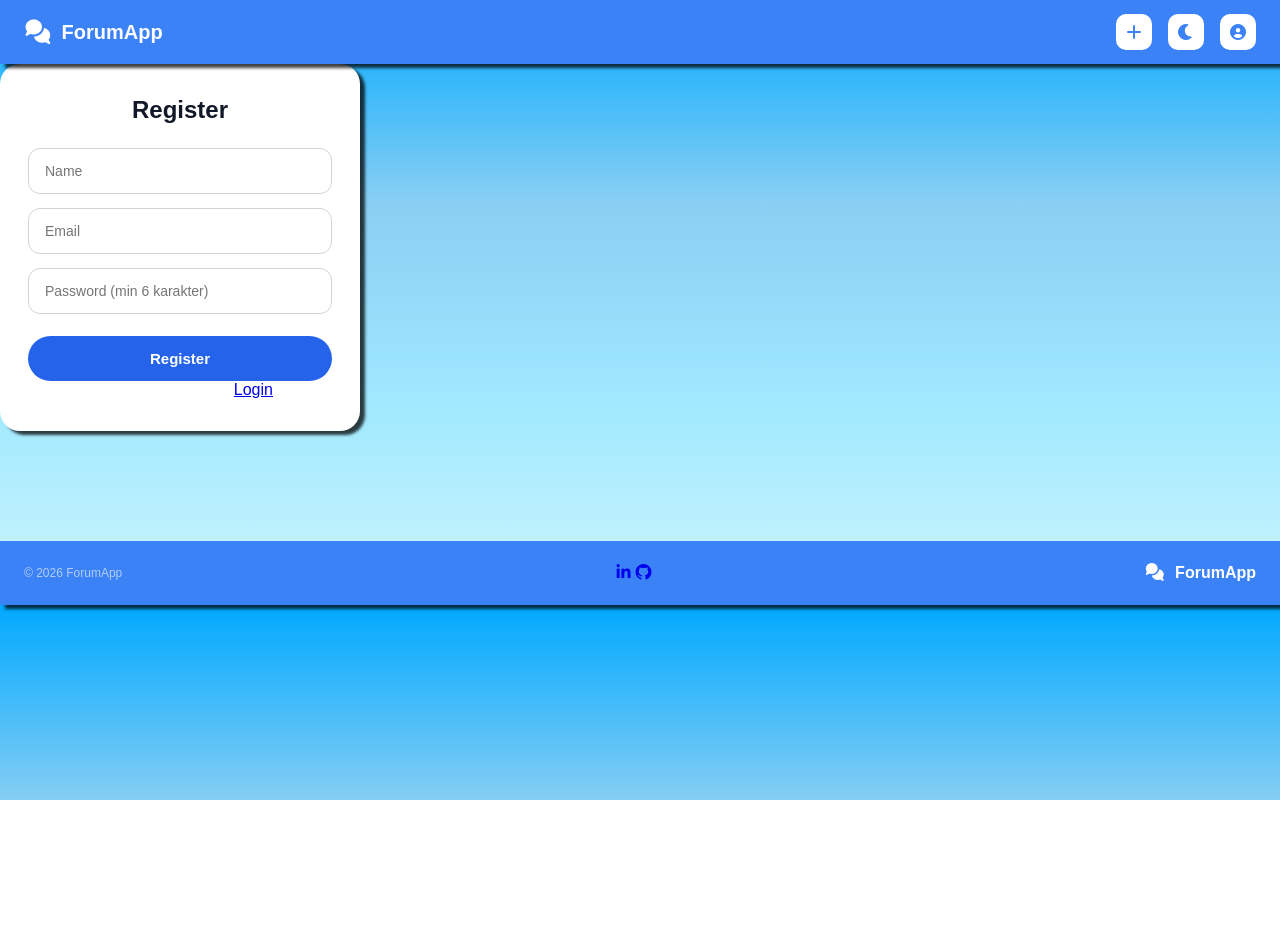
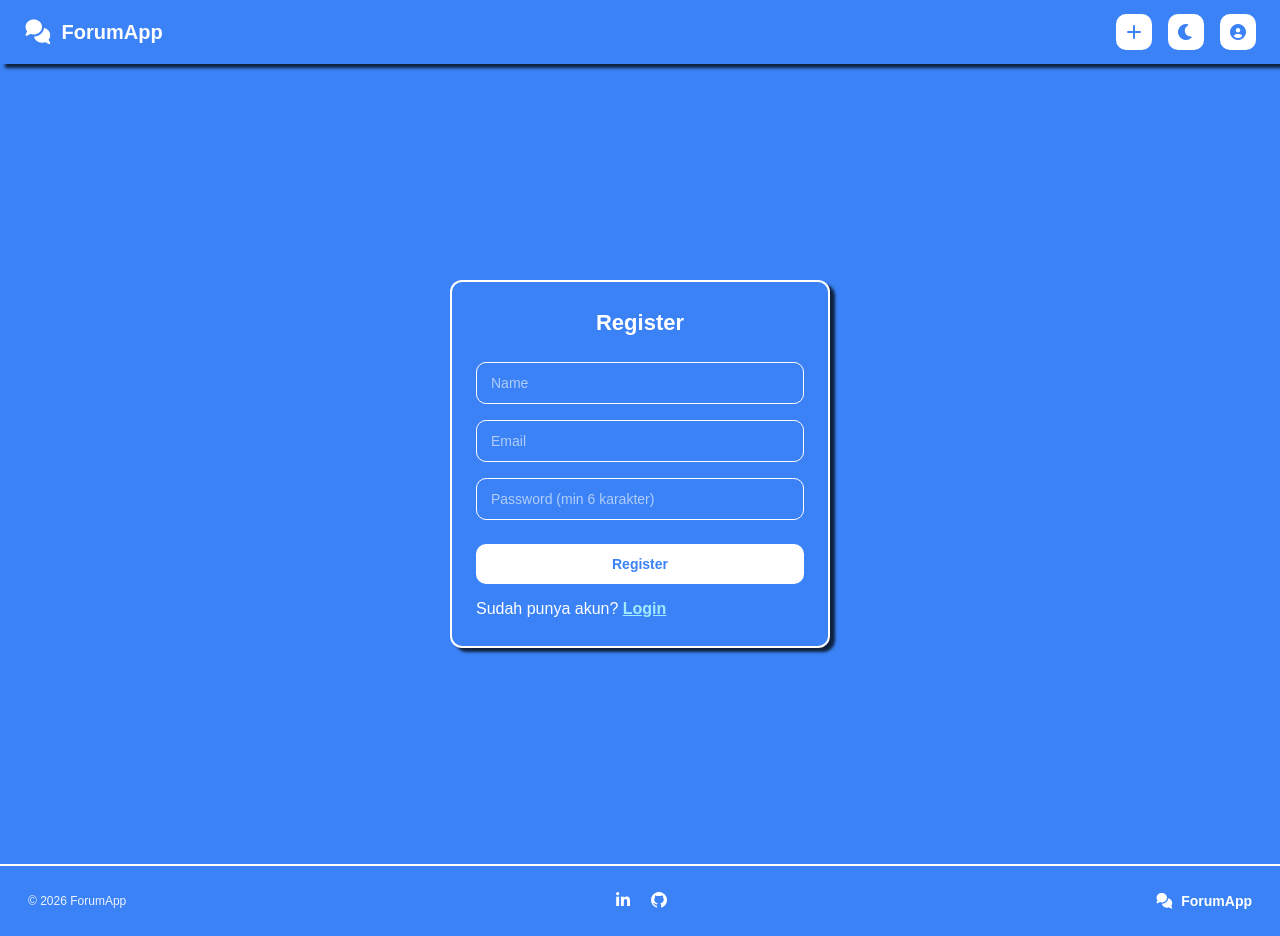
Before and after one commit to FahmiMoch/forum-app, a React (Create React App) app: page /register in a window 1280 px wide. Before the commit the page ends 800 px from the top, so only its background shows below. Built offline with nearby package versions, Linux system fonts and the light colour scheme.

Commit message:
Benerin Components Agar Kode Modular

```diff
--- /dev/null
+++ b/src/components/auth/RequireLoginModal.jsx
@@ -0,0 +1,35 @@
+import React from "react";
+import { useNavigate, useLocation } from "react-router-dom";
+
+export default function RequireLoginModal({ open, onClose }) {
+  const navigate = useNavigate();
+  const location = useLocation();
+
+  if (!open) return null;
+
+  const handleLogin = () => {
+    onClose();
+    navigate("/login", {
+      state: { from: location },
+    });
+  };
+
+  return (
+    <div className="login-modal-backdrop">
+      <div className="login-modal">
+        <h3>Akses dibatasi</h3>
+        <p>Kamu harus login untuk melakukan aksi ini.</p>
+
+        <div className="login-modal-actions">
+          <button className="btn-secondary" onClick={onClose}>
+            Batal
+          </button>
+
+          <button className="btn-primary" onClick={handleLogin}>
+            Login
+          </button>
+        </div>
+      </div>
+    </div>
+  );
+}
--- a/src/components/thread/ThreadBody.jsx
+++ b/src/components/thread/ThreadBody.jsx
@@ -10,7 +10,7 @@ export default function ThreadBody({
   return (
     <>
       <div
-        className="thread-body"
+        className="thread-body-detail"
         dangerouslySetInnerHTML={{
           __html: threadDetail.body,
         }}
--- a/src/components/thread/ThreadHeader.jsx
+++ b/src/components/thread/ThreadHeader.jsx
@@ -18,15 +18,15 @@ function Avatar({ user }) {
 export default function ThreadHeader({ threadDetail, isOwner, onDelete }) {
   return (
     <div className="thread-header-detail">
-      <div className="thread-main">
-        <div className="thread-owner">
-          <div className="avatar">
+      <div className="thread-main-detail">
+        <div className="thread-owner-detail">
+          <div className="avatar-detail">
             <Avatar user={threadDetail.owner} />
           </div>
 
           <div>
             <h2>{threadDetail.title}</h2>
-            <div className="thread-meta">
+            <div className="thread-meta-detail">
               <span>
                 by <strong>{threadDetail.owner?.name}</strong>
               </span>
--- a/src/features/hooks/auth/useAuthGuard.js
+++ b/src/features/hooks/auth/useAuthGuard.js
@@ -1,22 +1,25 @@
-import { useCallback } from "react";
-import { useNavigate, useLocation } from "react-router-dom";
+import { useState } from "react";
 import { useSelector } from "react-redux";
+import RequireLoginModal from "../../../components/auth/RequireLoginModal";
 
 export default function useAuthGuard() {
-  const navigate = useNavigate();
-  const location = useLocation();
   const { token } = useSelector((state) => state.auth);
+  const [showLoginModal, setShowLoginModal] = useState(false);
 
-  const requireLogin = useCallback(() => {
-    alert("Login dulu ya 🙂");
-    navigate("/login", {
-      replace: true,
-      state: { from: location },
-    });
-  }, [navigate, location]);
+  const requireLogin = () => {
+    setShowLoginModal(true);
+  };
+
+  const loginModal = (
+    <RequireLoginModal
+      open={showLoginModal}
+      onClose={() => setShowLoginModal(false)}
+    />
+  );
 
   return {
     token,
     requireLogin,
+    loginModal,
   };
 }
--- a/src/pages/LoginPage.jsx
+++ b/src/pages/LoginPage.jsx
@@ -1,4 +1,4 @@
-import AuthForm from "../components/login/AuthForm";
+import AuthForm from "../components/auth/AuthForm";
 import useLogin from "../features/hooks/auth/useLogin";
 
 export default function LoginPage() {
--- a/src/pages/RegisterPage.jsx
+++ b/src/pages/RegisterPage.jsx
@@ -1,5 +1,5 @@
 import { Link } from "react-router-dom";
-import AuthForm from "../components/login/AuthForm";
+import AuthForm from "../components/auth/AuthForm";
 import useRegister from "../features/hooks/auth/useRegister";
 
 export default function RegisterPage() {
--- a/src/pages/ThreadDetailPage.jsx
+++ b/src/pages/ThreadDetailPage.jsx
@@ -15,7 +15,8 @@ export default function ThreadDetailPage() {
   const { threadDetail, loading, error } =
     useThreadDetailData(threadId);
 
-  const { token, requireLogin } = useAuthGuard();
+  // ⬇️ AMBIL loginModal JUGA
+  const { token, requireLogin, loginModal } = useAuthGuard();
 
   const {
     isOwner,
@@ -35,6 +36,10 @@ export default function ThreadDetailPage() {
   if (!threadDetail) return null;
 
   return (
+    <>
+      {/* ⬅️ WAJIB RENDER MODAL DI SINI */}
+      {loginModal}
+
       <ThreadDetailContent
         threadDetail={threadDetail}
         threadId={threadId}
@@ -47,5 +52,6 @@ export default function ThreadDetailPage() {
         onAddComment={handleAddComment}
         onRequireLogin={requireLogin}
       />
+    </>
   );
 }
--- a/src/styles/index.css
+++ b/src/styles/index.css
@@ -1,3 +1,4 @@
 @import "./base.css";
 @import "./layout.css";
 @import "./pages.css";
+@import "./responsive.css";
--- a/src/styles/pages.css
+++ b/src/styles/pages.css
@@ -80,104 +80,261 @@
   border-radius: 10px;
 }
 
-* Login Page dan Register Page */
+/* Login Page dan Register Page */
 .auth-container {
   min-height: 100vh;
   display: flex;
-  align-items: center;
-  justify-content: center;
-  background: var(--gradient-bottom);
-  padding: 24px;
+  align-items: center;     /* vertical center */
+  justify-content: center; /* horizontal center */
+  background: var(--accent);
+  padding: 20px;
 }
 
 .auth-form {
   width: 100%;
-  max-width: 360px;
-  background: var(--light);
-  padding: 32px 28px;
-  border-radius: 20px;
+  max-width: 380px;
+  background: var(--accent);
+  border: 2px solid var(--light);
+  border-radius: 12px;
+  padding: 28px 24px;
   box-shadow: var(--box-shadow-first);
-  text-align: center;
+  display: flex;
+  flex-direction: column;
+  gap: 16px;
 }
 
-.auth-title {
-  font-size: 24px;
-  font-weight: 800;
-  margin-bottom: 24px;
-  color: #111827;
+.auth-form h2 {
+  text-align: center;
+  color: var(--light);
+  font-size: 22px;
+  font-weight: 700;
+  margin-bottom: 10px;
 }
 
-.auth-input {
+.auth-form input {
   width: 100%;
-  padding: 14px 16px;
-  margin-bottom: 14px;
-  border-radius: 12px;
-  border: 1px solid #d1d5db;
+  padding: 12px 14px;
+  border-radius: 10px;
+  border: 1px solid var(--light);
+  background: transparent;
+  color: var(--light);
   font-size: 14px;
+}
+
+.auth-form input::placeholder {
+  color: rgba(255, 255, 255, 0.6);
+}
+
+.auth-form input:focus {
+  outline: none;
+  background: rgba(255, 255, 255, 0.1);
+}
+
+.auth-form button {
+  margin-top: 8px;
+  padding: 12px;
+  border-radius: 10px;
+  border: none;
+  background: var(--light);
+  color: var(--accent);
+  font-weight: 700;
+  font-size: 14px;
+  cursor: pointer;
   transition: all 0.2s ease;
 }
 
-.auth-input:focus {
-  outline: none;
-  border-color: #2563eb;
-  box-shadow: 0 0 0 4px rgba(37, 99, 235, 0.15);
+.auth-form button:hover {
+  opacity: 0.9;
+  transform: translateY(-1px);
 }
 
-.auth-button {
-  width: 100%;
-  margin-top: 8px;
-  padding: 14px;
-  border-radius: 999px;
-  border: none;
-  background: #2563eb;
-  color: #ffffff;
-  font-size: 15px;
-  font-weight: 700;
-  cursor: pointer;
+.auth-form footer {
+  text-align: center;
+  font-size: 13px;
+  color: var(--light);
+  margin-top: 6px;
 }
 
-/* Footer Page */
-.footer {
-  height: 64px;
-  padding: 0 24px;
-  display: flex;
-  align-items: center;
-  justify-content: space-between;
-  background: var(--accent);
-  color: var(--light);
-  position: sticky;
-  z-index: 100;
-  box-shadow: var(--box-shadow-first);
-  margin-top: 110px;
-}
-
-.footer-logo {
+.auth-link {
+  color: var(--info);
   font-weight: 600;
   cursor: pointer;
 }
 
-.footer-logo i {
-  margin-right: 6px;
-}
-
-.footer-text {
-  font-size: 12px;
-  opacity: 0.7;
-}
-
-.footer-center button {
-  background: none;
-  border: none;
-  margin: 0 8px;
-  cursor: pointer;
-  color: var(--text-color);
-}
-
-.footer-center button:hover {
+.auth-link:hover {
   text-decoration: underline;
 }
 
+/* BACKDROP */
+.login-modal-backdrop {
+  position: fixed;
+  inset: 0;
+  background: rgba(0, 0, 0, 0.6);
+  display: flex;
+  align-items: center;
+  justify-content: center;
+  z-index: 9999;
+}
+
+/* MODAL CARD */
+.login-modal {
+  width: 100%;
+  max-width: 380px;
+  background: var(--accent);
+  border: 2px solid var(--light);
+  border-radius: 16px;
+  padding: 26px 24px;
+  box-shadow: var(--box-shadow-first);
+  color: var(--light);
+  animation: modalFadeUp 0.25s ease;
+}
+
+/* TITLE */
+.login-modal h3 {
+  margin-bottom: 8px;
+  font-size: 1.25rem;
+  font-weight: 700;
+}
+
+/* DESCRIPTION */
+.login-modal p {
+  font-size: 0.9rem;
+  line-height: 1.6;
+  opacity: 0.9;
+}
+
+/* ACTIONS */
+.login-modal-actions {
+  display: flex;
+  justify-content: flex-end;
+  gap: 10px;
+  margin-top: 20px;
+}
+
+/* SECONDARY BUTTON */
+.btn-secondary {
+  padding: 8px 14px;
+  border-radius: 10px;
+  border: 1px solid var(--light);
+  background: transparent;
+  color: var(--light);
+  cursor: pointer;
+  transition: all 0.2s ease;
+}
+
+.btn-secondary:hover {
+  background: rgba(255, 255, 255, 0.1);
+}
+
+/* PRIMARY BUTTON */
+.btn-primary {
+  padding: 8px 18px;
+  border-radius: 10px;
+  border: none;
+  background: var(--light);
+  color: var(--accent);
+  font-weight: 700;
+  cursor: pointer;
+  transition: all 0.2s ease;
+}
+
+.btn-primary:hover {
+  opacity: 0.9;
+  transform: translateY(-1px);
+}
+
+/* ANIMATION */
+@keyframes modalFadeUp {
+  from {
+    opacity: 0;
+    transform: translateY(10px);
+  }
+  to {
+    opacity: 1;
+    transform: translateY(0);
+  }
+}
+
+/* MOBILE */
+@media (max-width: 480px) {
+  .login-modal {
+    margin: 0 14px;
+    padding: 22px 20px;
+  }
+}
+
+
+/* Footer Page */
+.footer {
+  display: flex;
+  align-items: center;
+  justify-content: space-between;
+
+  min-height: 72px;          /* 👈 bikin tinggi kerasa */
+  padding: 20px 28px;        /* 👈 nafas atas bawah */
+
+  background: var(--accent);
+  border-top: 2px solid var(--light);
+  color: var(--light);
+  font-size: 14px;
+}
+
+
+/* === LEFT === */
+.footer-left {
+  display: flex;
+  align-items: center;
+}
+
+.footer-logo {
+  display: flex;
+  align-items: center;
+  gap: 8px;
+  font-weight: 700;
+  cursor: pointer;
+  color: var(--light);
+  transition: opacity 0.2s ease;
+}
+
+.footer-logo:hover {
+  opacity: 0.85;
+}
+
+/* === CENTER (SOCIAL ICONS) === */
+.footer-center {
+  display: flex;
+  align-items: center;
+  gap: 16px;
+}
+
+.footer-center a {
+  color: var(--light);
+  font-size: 16px;
+  transition: all 0.2s ease;
+}
+
+.footer-center a:hover {
+  color: var(--info);
+  transform: translateY(-2px);
+}
+
+/* === RIGHT === */
 .footer-right {
   font-size: 12px;
-  opacity: 0.6;
+  opacity: 0.9;
 }
+
+/* === MOBILE === */
+@media (max-width: 640px) {
+  .footer {
+    flex-direction: column;
+    gap: 10px;
+    text-align: center;
+  }
+
+  .footer-left,
+  .footer-center,
+  .footer-right {
+    justify-content: center;
+  }
+}
```
Also changed, not shown: src/styles/layout.css (+133 -91 lines), src/components/auth/AuthForm.jsx (renamed from src/components/login/AuthForm.jsx), src/styles/responsive.css (added). Lines whose indentation alone changed are shown as unchanged.
